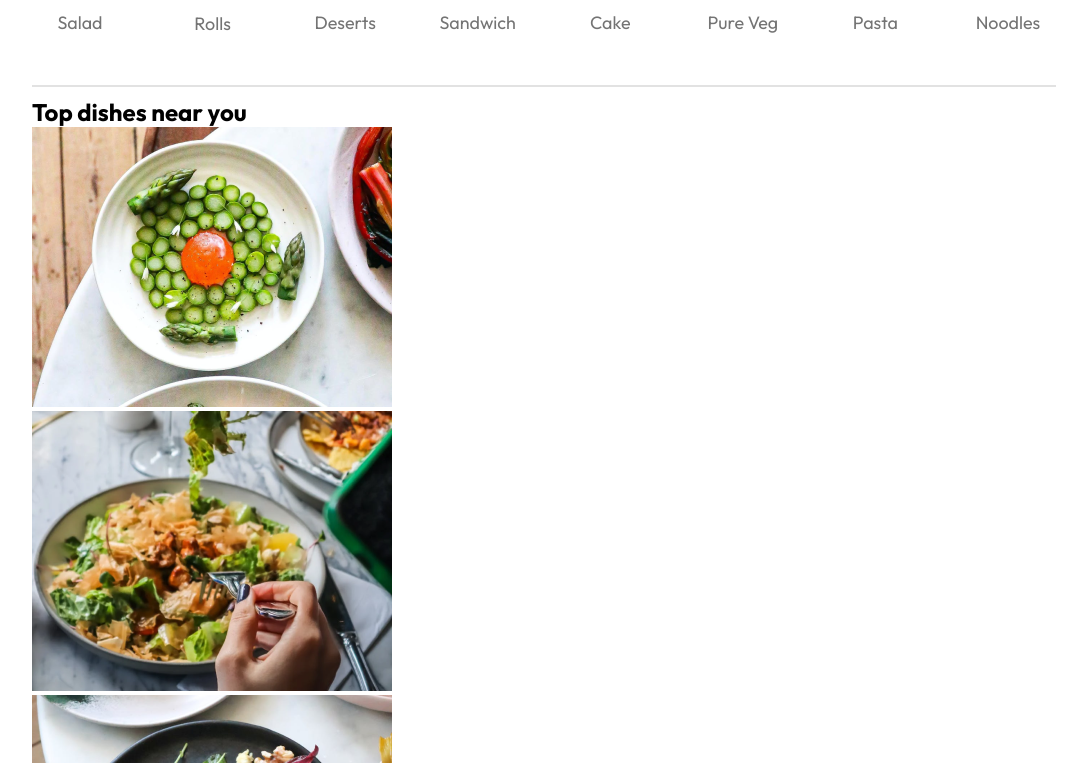
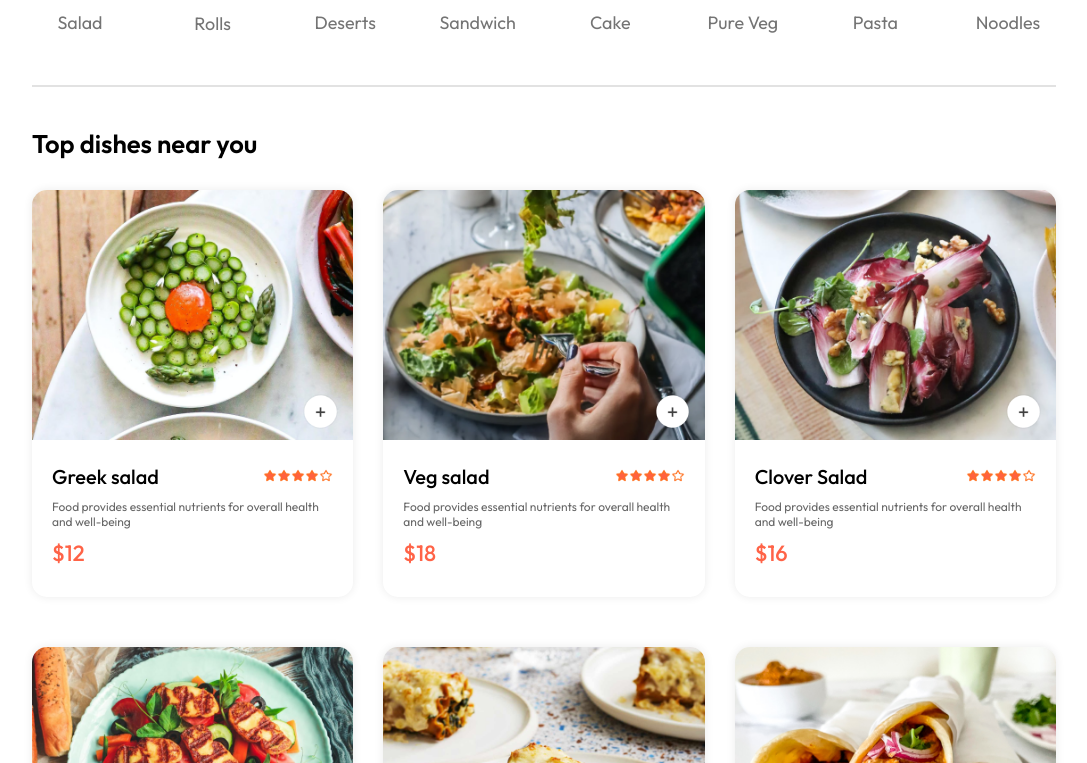
Before and after one commit to JanoiBJR21/Learning-frontend-project-food-delivery, a React (Vite) app in the folder frontend/: page / in a window 1280 px wide. Shown: the part 817-1580 px from the top of the page, without its empty margins (96-1183 px from the left). Built offline with nearby package versions, Linux system fonts and the light colour scheme.

Commit message:
commit file all 03
update file on components

```diff
--- a/frontend/src/components/FoodDisplay/FoodDisplay.css
+++ b/frontend/src/components/FoodDisplay/FoodDisplay.css
@@ -0,0 +1,20 @@
+.food-display{
+    margin-top: 30px;
+}
+.food-display h2{
+    font-size: max(2vw, 24px);
+    font-weight: 600;
+}
+/* กำหนดรูปแบบของคอลัมน์ใน Grid โดยใช้ฟังก์ชัน repeat() และ minmax()
+** repeat(auto-fill, minmax(240px, 1fr)):
+- auto-fill: คำสั่งนี้บอกให้ Grid สร้างคอลัมน์ให้มากที่สุดเท่าที่จะทำได้โดยการเติมคอลัมน์ลงไปในแถว (row) ตามพื้นที่ที่มีอยู่
+- minmax(240px, 1fr): กำหนดขนาดของแต่ละคอลัมน์ให้อยู่ในช่วงระหว่าง 240px ถึง 1fr
+- 240px: เป็นค่าขั้นต่ำของความกว้างของคอลัมน์ ดังนั้นคอลัมน์จะมีความกว้างอย่างน้อย 240px
+- 1fr: เป็นค่าที่ใช้แบ่งพื้นที่ที่เหลือในแถวเท่าๆ กัน โดย "fr" ย่อมาจาก "fraction" หรือสัดส่วน ดังนั้น 1fr หมายถึงการแบ่งพื้นที่ที่เหลือออกเป็นสัดส่วนที่เท่ากัน */
+.food-display-list{
+    display: grid;
+    grid-template-columns: repeat(auto-fill, minmax(240px, 1fr));
+    margin-top: 30px;
+    gap: 30px;
+    row-gap: 50px;
+}
--- a/frontend/src/components/FoodItem/FoodItem.css
+++ b/frontend/src/components/FoodItem/FoodItem.css
@@ -0,0 +1,64 @@
+.food-item{
+    width: 100%;
+    margin: auto;
+    border-radius: 15px;
+    box-shadow: 0px 0px 10px #00000015;
+    transition: 0.3s;
+    animation: fadeIn 1s;
+}
+.food-item-img{
+    width: 100%;
+    border-radius: 15px 15px 0px 0px;
+}
+.food-item-info{
+    padding: 20px;
+}
+.food-item-name-rating{
+    display: flex;
+    justify-content: space-between;
+    align-items: center;
+    margin-bottom: 10px;
+}
+.food-item-name-rating p{
+    font-size: 20px;
+    font-weight: 500;
+}
+.food-item-name-rating img{
+    width: 70px;
+}
+.food-item-desc{
+    color: #676767;
+    font-size: 12px;
+}
+.food-item-price{
+    color: tomato;
+    font-size: 22px;
+    font-weight: 500;
+    margin: 10px 0;
+}
+.food-item-img-container{
+    position: relative;
+}
+.food-item-img-container .add{
+    position: absolute;
+    width: 35px;
+    bottom: 15px;
+    right: 15px;
+    border-radius: 50px;
+    cursor: pointer;
+}
+.food-item-counter{
+    position: absolute;
+    bottom: 15px;
+    right: 15px;
+    display: flex;
+    align-items: center;
+    gap: 10px;
+    padding: 6px;
+    border-radius: 50px;
+    background-color: white;
+}
+.food-item-counter img{
+    width: 30px;
+    cursor: pointer;
+}
--- a/frontend/src/components/FoodItem/FoodItem.jsx
+++ b/frontend/src/components/FoodItem/FoodItem.jsx
@@ -1,11 +1,31 @@
-import React from 'react'
+import React, { useState } from 'react'
 import './FoodItem.css'
+import { assets } from '../../assets/assets'
 
 const FoodItem = ({id, name, image, price, description}) => {
+
+    const [itemCount, setItemCount] = useState(0)
+
   return (
     <div className='food-item'>
         <div className="food-item-img-container">
             <img src={image} alt="" className="food-item-img" />
+            {!itemCount
+                ? <img className='add' onClick={() => setItemCount(prev=>prev+1)} src={assets.add_icon_white} alt="" />
+                : <div className='food-item-counter'>
+                    <img onClick={() => setItemCount(prev=>prev-1)} src={assets.remove_icon_red} alt="" />
+                    <p>{itemCount}</p>
+                    <img onClick={() => setItemCount(prev=>prev+1)} src={assets.add_icon_green} alt="" />
+                </div>
+            }
+        </div>
+        <div className="food-item-info">
+            <div className="food-item-name-rating">
+                <p>{name}</p>
+                <img src={assets.rating_starts} alt="" />
+            </div>
+            <p className="food-item-desc">{description}</p>
+            <p className="food-item-price">${price}</p>
         </div>
     </div>
   )
```
